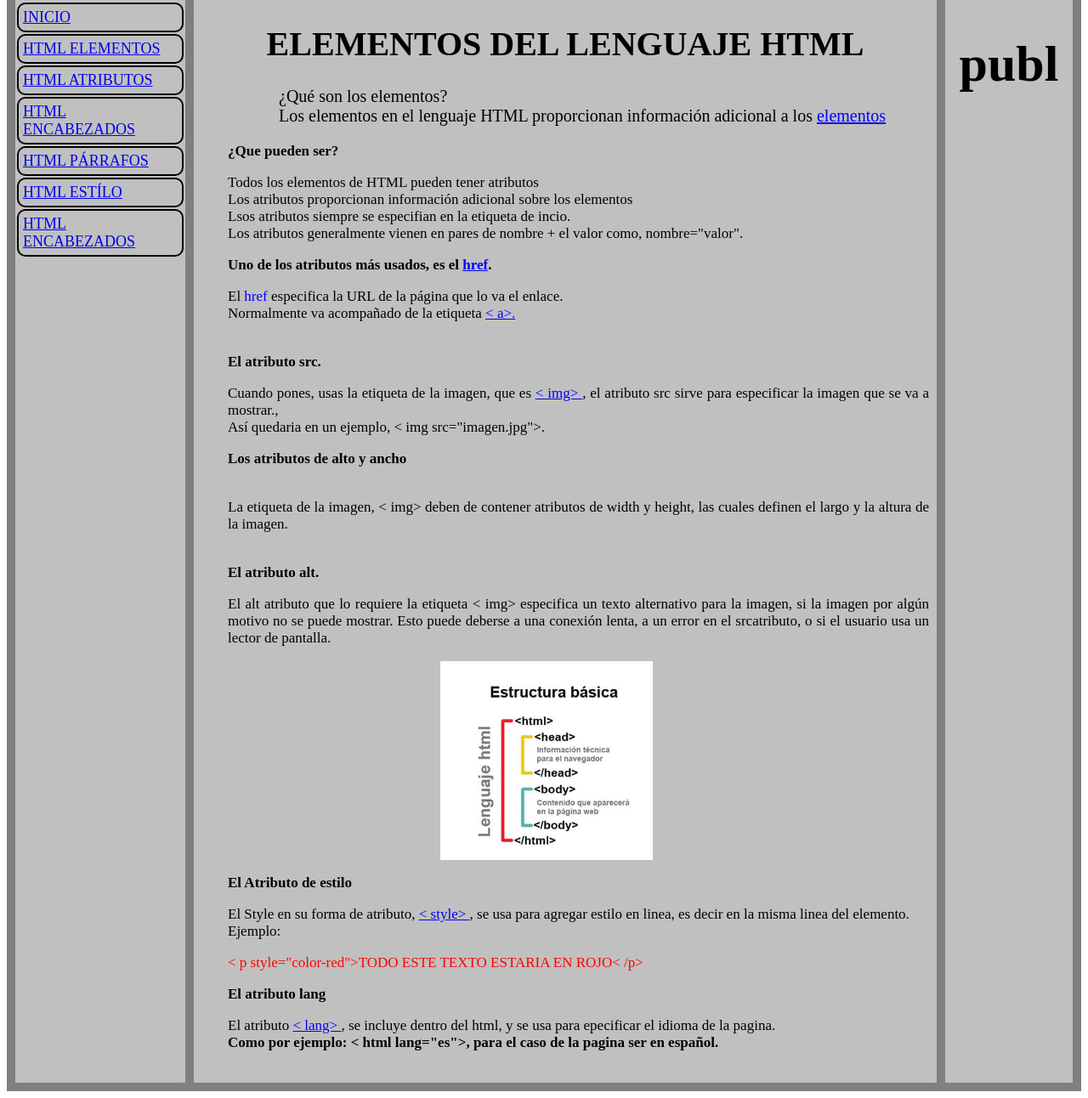
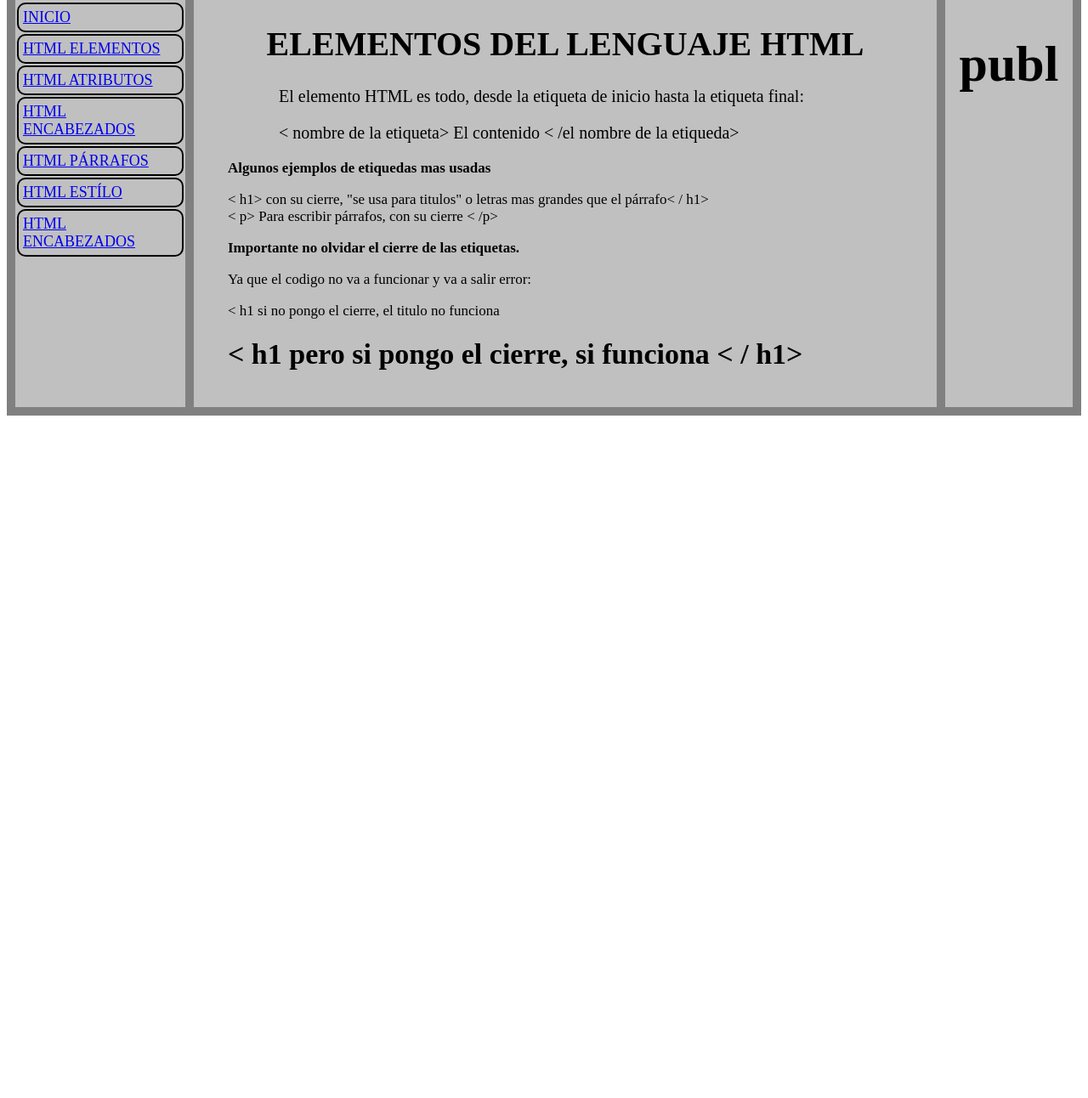
Before and after one commit to rogerio14698/proyecto-final-01, a plain HTML site: page WEB-HTML-OO1/HTML-ELEMENTOS/elementos.html in a window 1280 px wide. Shown: the part 98-1390 px from the top of the page at 85% size. After the commit the page ends 800 px from the top, so only its background shows below. Drawn offline with nearby package versions, Linux system fonts and the light colour scheme.

Commit message:
FORUM MODIFICADO, LOGIN MODIFICADO, creado la carpeta de noticias y web html elementos modificado

```diff
--- a/WEB-HTML-OO1/HTML-ELEMENTOS/elementos.html
+++ b/WEB-HTML-OO1/HTML-ELEMENTOS/elementos.html
@@ -42,82 +42,42 @@
         <div class="grid-central-001">
             <div class="titulo-html-001">
                 <h1>ELEMENTOS DEL LENGUAJE HTML</h1>
-                <p>¿Qué son los elementos?<br>Los elementos en el lenguaje HTML proporcionan información adicional a los
-                    <a href="../HTML-ELEMENTOS/index.html"><span class="span-0001">elementos</span></a>
+                <p>
+                    El elemento HTML es todo, desde la etiqueta de inicio hasta la etiqueta final:
+
+                </p>
+                <p>
+                    < nombre de la etiqueta> El contenido < /el nombre de la etiqueda>
                 </p>
             </div>
             <div class="lista-que-es-html001">
                 <ul>
                     <b>
-                        <p>¿Que pueden ser?</p>
+                        <p>Algunos ejemplos de etiquedas mas usadas</p>
                     </b>
-                    <li>Todos los elementos de HTML pueden tener atributos</li>
-                    <li>Los atributos proporcionan información adicional sobre los elementos</li>
-                    <li>Lsos atributos siempre se especifian en la etiqueta de incio.</li>
-                    <li>Los atributos generalmente vienen en pares de nombre + el valor como, nombre="valor".</li>
+                    <li>
+                        < h1> con su cierre, "se usa para titulos" o letras mas grandes que el párrafo< / h1>
+                    </li>
+                    <li>
+                        < p> Para escribir párrafos, con su cierre < /p>
+                    </li>
                 </ul>
                 <ul>
                     <b>
-                        <p>Uno de los atributos más usados, es el <a href="#"><span class="span-0001">href</span></a>.
-                        </p>
+                        Importante no olvidar el cierre de las etiquetas.
                     </b>
-                    <li>El <span class="span-0001">href</span> especifica la URL de la página que lo va el enlace.</li>
-                    <li>Normalmente va acompañado de la etiqueta <a href="#"><span class="span-0001">
-                                < a>.</a></span></a></li>
-
-
-                    <br><b>
-                        <p>El atributo src.</p>
-                    </b>
-                    <li>Cuando pones, usas la etiqueta de la imagen, que es <a href="#"><span class="span-0001">
-                                < img>
-                            </span></a>, el atributo src sirve para especificar la imagen que se va a mostrar.</a>,
+                    <p>
+                        Ya que el codigo no va a funcionar y va a salir error:
+                    </p>
+                    <li>
+                        < h1 si no pongo el cierre, el titulo no funciona </li>
+                    <li>
+                        <h1>
+                            < h1 pero si pongo el cierre, si funciona < / h1>
+                        </h1>
                     </li>
-                    <li>Así quedaria en un ejemplo, < img src="imagen.jpg">.</li>
                 </ul>
                 <ul>
-                    <b>
-                        <p>Los atributos de alto y ancho</p>
-                    </b><br>
-                    <li> La etiqueta de la imagen, < img> deben de contener atributos de width y height, las cuales
-                            definen el largo y la altura de la imagen.
-                    </li><br>
-                    <li>
-                        <b>
-                            <p>El atributo alt.</p>
-                        </b>
-                        <p>El <span class="alt">alt</span> atributo que lo requiere la etiqueta < img> especifica un
-                                texto alternativo para la imagen, si la imagen por algún motivo no se puede mostrar.
-                                Esto puede deberse a una conexión lenta, a un error en el srcatributo, o si el usuario
-                                usa un lector de pantalla.</p>
-                    </li>
-                    <li><img class="img-estructura-001" src="../imagenes/estructura-html-001.png"></li>
-                    <li>
-                        <b>
-                            <p>El Atributo de estilo</p>
-                        </b>
-                        <p>El Style en su forma de atributo, <a href="#"><span class="href">
-                                    < style>
-                                        </style>
-                                </span></a>, se usa para agregar estilo en linea, es decir en la misma linea del
-                            elemento.
-                            <br>Ejemplo:
-                        <P style="color: red">
-                            < p style="color-red">TODO ESTE TEXTO ESTARIA EN ROJO< /p>
-                        </P>
-                        </p>
-                    </li>
-                    <li>
-                        <b>
-                            <p>El atributo lang</p>
-                        </b>
-                        <p>El atributo <a href="#"><span class="span-0001">
-                                    < lang>
-                                </span></a>, se incluye dentro del html, y se usa para epecificar el idioma de la
-                            pagina. <br><b>Como por ejemplo: < html lang="es">, para el caso de la pagina ser en
-                                    español. </b></p>
-                    </li>
-
                 </ul>
             </div>
         </div>
```
Also changed, not shown: FORUM/inicio.html (+46 -0 lines), FORUM/login.html (+2 -2 lines), NOTICAS/INICIO/index.html (added).
